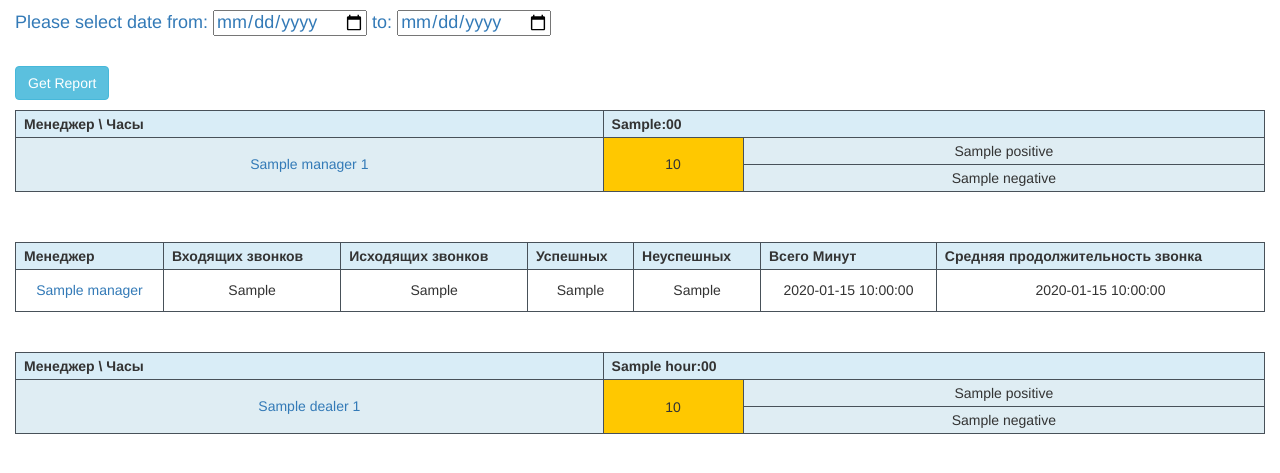
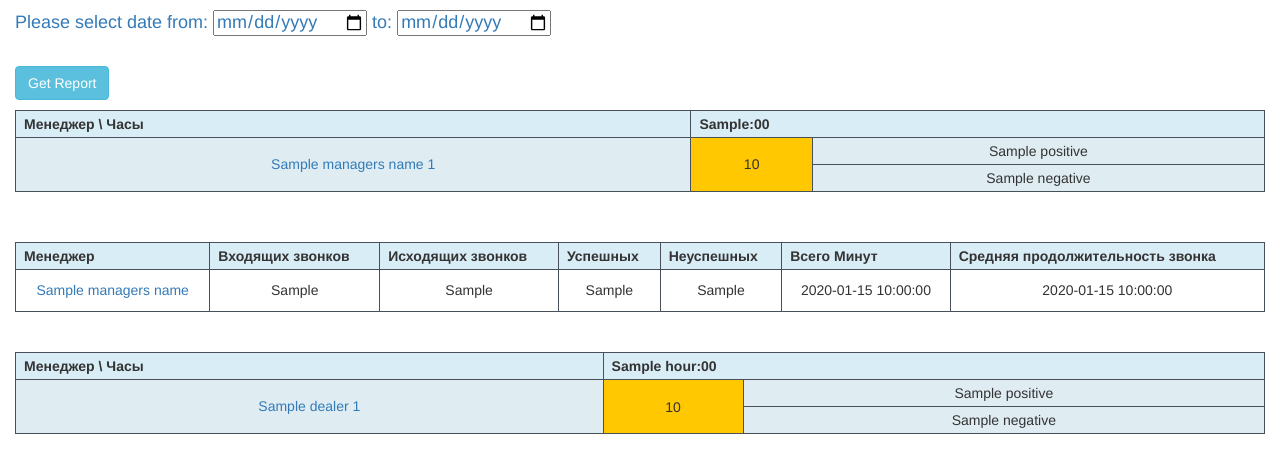
Before and after one commit to SergeyLatsarus/AsteriskStat, a Flask app: template app/templates/index.html in a window 1280 px wide; the page is wider, and only the part inside the window is pictured. Shown: the top 473 px of that part. Run offline with Flask 2, Linux system fonts and the light colour scheme; tables that the repository leaves empty or names only in its code hold one stand-in row (values such as "Sample post"); the template is opened without the code that fills it: values that come from a table or form of the project are taken from there, most other values are stand-ins (such as "Sample title", 1, 10 or a date in 2020); some libraries are stand-ins or nearby versions.

Commit message:
add names

```diff
--- a/app/templates/index.html
+++ b/app/templates/index.html
@@ -80,7 +80,7 @@
                 {% for manager in managers %}
 
                 <tr align=center >
-                  <td colspan="2" rowspan="2" align=center  style="background: #dfedf3" ><h5><p class="text-primary">{{ managers[manager].caller_name }} {{ managers[manager].caller_id }}</p></h5></td>
+                  <td colspan="2" rowspan="2" align=center  style="background: #dfedf3" ><h5><p class="text-primary">{{ managers_names[manager] }} {{ managers[manager].caller_id }}</p></h5></td>
 
                     {% for i in work_hours %}
                       <td rowspan="2" align=center class="row v_align_center" id = "{{ managers[manager].caller_id }}aRow{{i}}" > {{managers[manager].details[i].duration}}</td>
@@ -141,7 +141,7 @@
             {% for manager in managers %}
 
               <tr>
-              <td><h5> <p class="text-primary">{{ managers[manager].caller_name }}</p> </h5>  </td>
+              <td><h5> <p class="text-primary">{{ managers_names[manager] }}</p> </h5>  </td>
               <td>{{ managers[manager].inbound_calls }}</td>
               <td>{{ managers[manager].outbound_calls }}</td>
               <td>{{ managers[manager].succesed_calls  }}</td>
--- a/app/views.py
+++ b/app/views.py
@@ -11,6 +11,7 @@ import getData
 def index():
 
     managers_num = ('205', '207', '223', '251', '300', '221', '227')
+    managers_names = { 205:"Андрей Радостнов",207:"Дмитрий Алексенцев",223:"Алина Кондратьева",300:"Богдан Малышев",221:"Александр Мелкумянц",227:"Михаил Цыганов"}
     dealingers_num = ('241', '242', '209')
     work_hours = ('08','09','10','11','12','13','14','15','16','17','18','19','20')
     all_hours = ('00','01','02','03','04','05','06','07','08','09','10','11','12','13','14','15','16','17','18','19','20','21','22','23')
@@ -38,6 +39,7 @@ def index():
         title = 'Get Report',
         form = form,
         dealingers = visible_dealingers,
+        managers_names = managers_names,
         managers = visible_managers)
 
 
```
